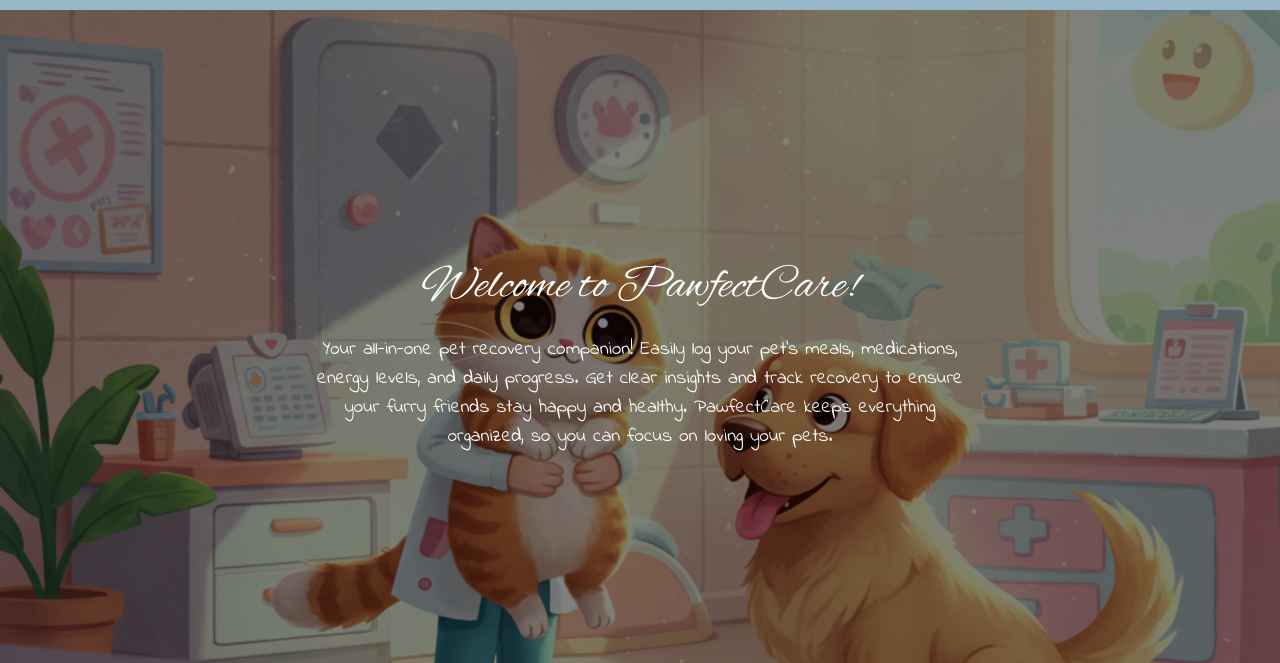
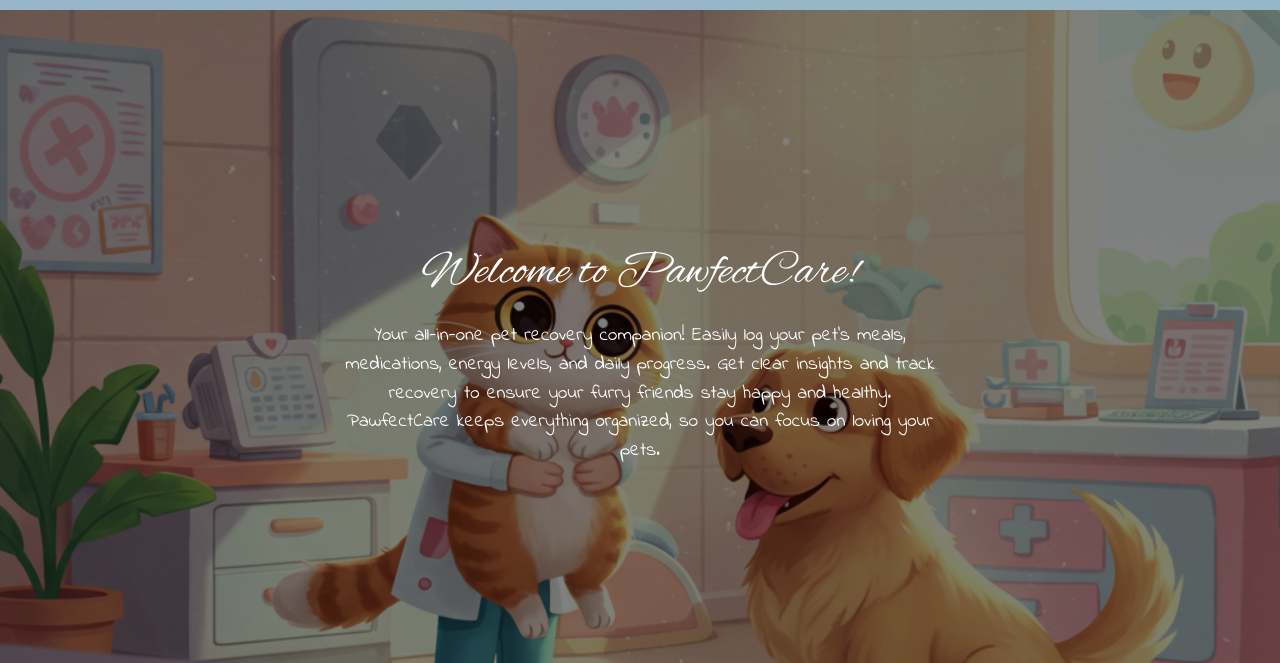
Before and after one commit to Anci82/PetPostOP, a plain HTML site: page index.html in a window 1280 px wide. Shown: the part 137-800 px from the top of the page. Drawn offline with Linux system fonts and the light colour scheme; no server answers.

Commit message:
welcome txt centered

```diff
--- a/style.css
+++ b/style.css
@@ -222,10 +222,14 @@ header .header-right button:hover {
 }
 
 .welcome-text {
-    position: relative;
+    position: absolute;
+    top: 50%;
+    left: 50%;
+    transform: translate(-50%, -50%);
     z-index: 2;
+    max-width: 700px;
     color: white;
-    max-width: 700px;
+    text-align: center;
     padding: 1rem;
 }
 
```
